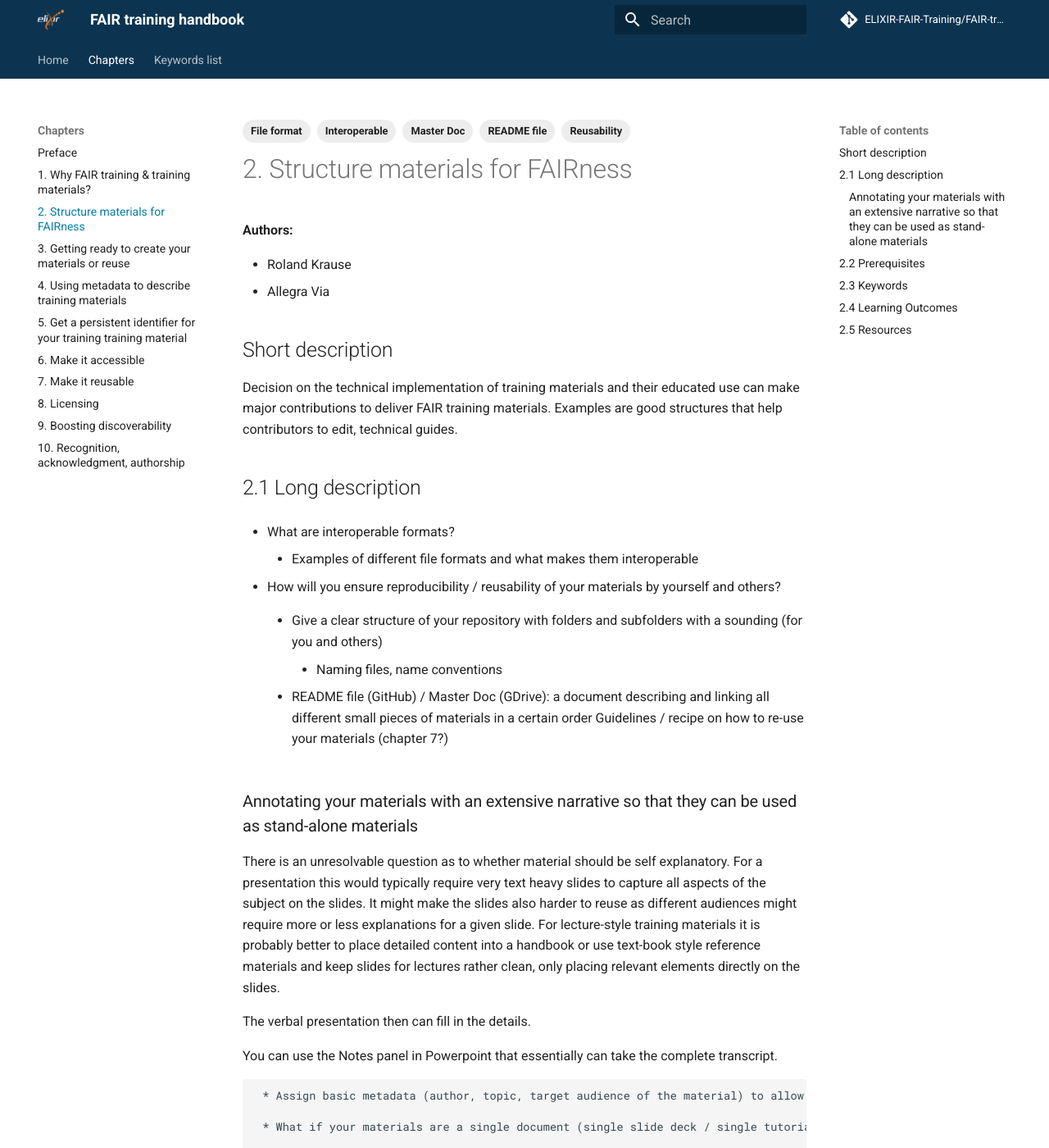
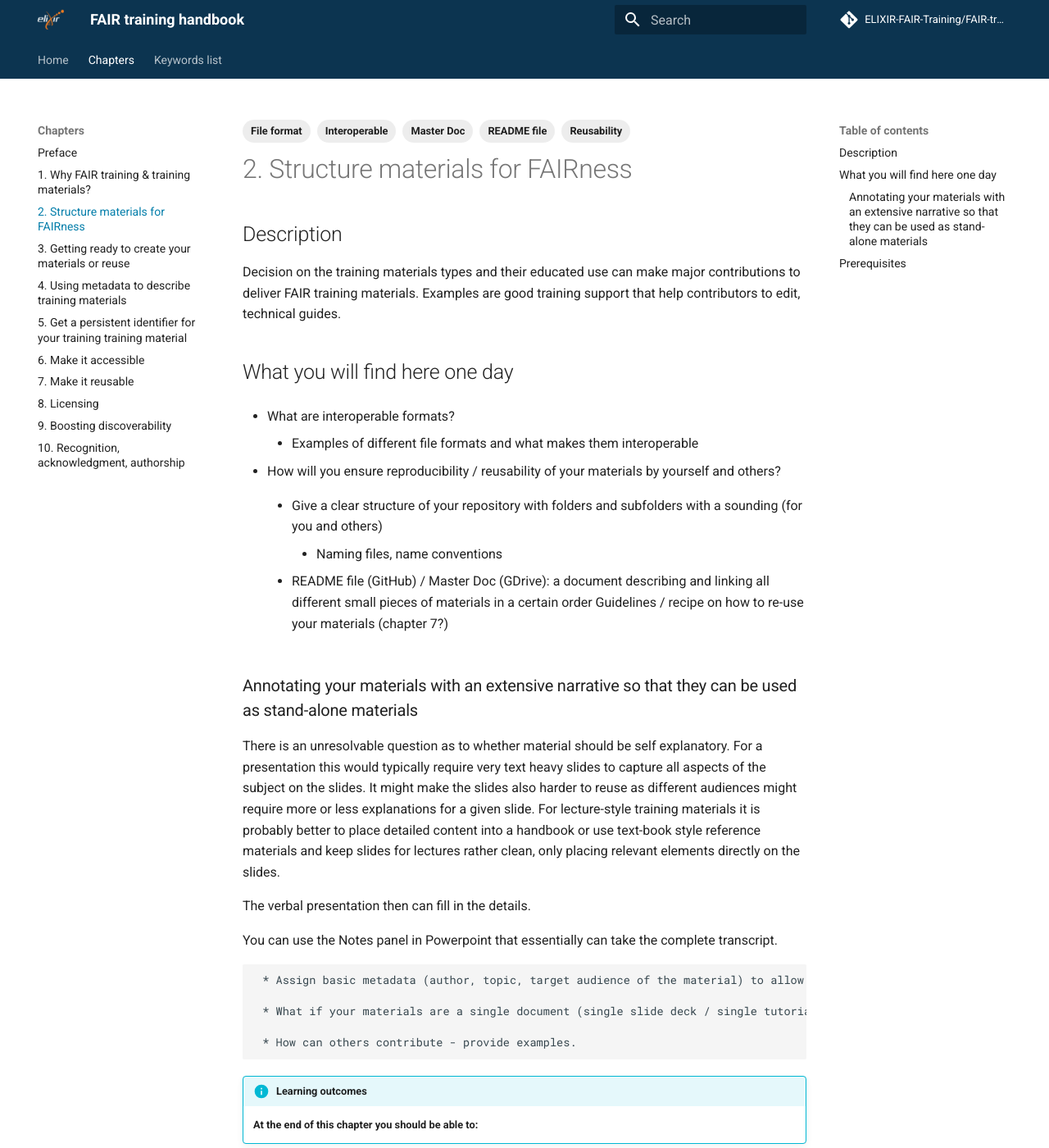
Before and after one commit to elixir-europe-training/ELIXIR-TrP-FAIR-training-handbook, an MkDocs documentation site: the page built from docs/chapters/chapter_02.md, in a window 1280 px wide and 1400 px high. Shown: the whole window at 82% size. Built offline with MkDocs 1.6.1 and Material for MkDocs 9.7.7, drawn with Linux system fonts in a browser that asks for light colours; comment, search, counter and statistics services are not loaded; some of the changed text lies outside the part shown.

Commit message:
Minimum standardisation before adding content

```diff
--- a/docs/chapters/chapter_02.md
+++ b/docs/chapters/chapter_02.md
@@ -6,18 +6,14 @@ tags:
      - Master Doc
      - Reusability
 ---
+<!-- Chapter Types of training materials and their features related to the FAIR training -->
 
-**Authors:**
+## Description
 
-- Roland Krause
-- Allegra Via
+Decision on the training materials types and their educated use can make major contributions to deliver FAIR training materials.
+Examples are good training support that help contributors to edit, technical guides.
 
-## Short description
-
-Decision on the technical implementation of training materials and their educated use can make major contributions to deliver FAIR training materials.
-Examples are good structures that help contributors to edit, technical guides.
-
-## 2.1 Long description
+## What you will find here one day
  * What are interoperable formats?
 
      * Examples of different file formats and what makes them interoperable
@@ -48,20 +44,12 @@ You can use the Notes panel in Powerpoint that essentially can take the complete
      * How can others contribute - provide examples.
 
 
-## 2.2 Prerequisites
-[Chapters 1](chapter_01.md) and 2
+!!! info "Learning outcomes"
+    **At the end of this chapter you should be able to:**
 
-## 2.3 Keywords
-Interoperable, file format, README file, Master Doc, reusability
-
-## 2.4 Learning Outcomes
  1. Min, understand - Describe what interoperable formats are
  2. Min, apply - Identify suitable document and folder structure
  3. Min, apply - Annotate training material with minimal necessary information for re-usability
 
-
-
-## 2.5 Resources
-
- * How to use Git
- * How to work with others in Git
+## Prerequisites
+[Chapters 1](chapter_01.md)
```
